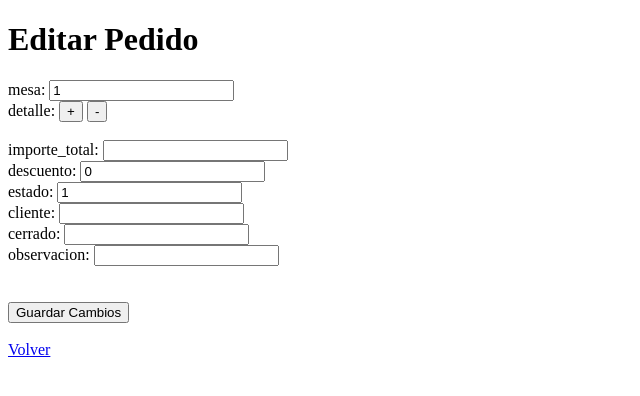
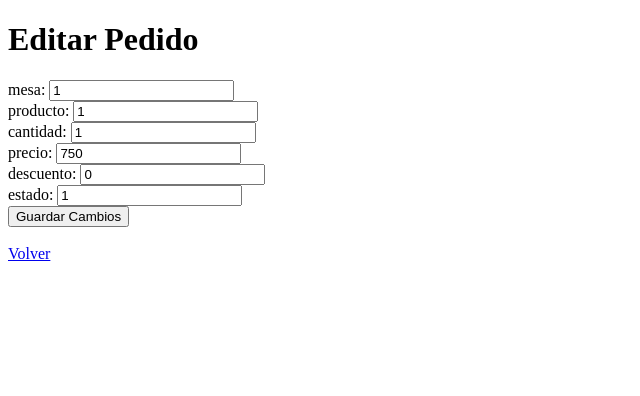
Before and after one commit to No-Country/c10-6-m-phpreact, a PHP site: page /editar_pedido.php?id=1 in a window 1280 px wide. Shown: the top 396 px of the page, without its empty margins (0-640 px from the left). Run offline with PHP 8.4, Linux system fonts and the light colour scheme; data comes from the database, SQL or seed files in the repository; data that the repository does not hold is empty.

Commit message:
Add files via upload

```diff
--- a/Back/FedeDu/ingreso-vistas-productos/Vistas/editar_pedido.php
+++ b/Back/FedeDu/ingreso-vistas-productos/Vistas/editar_pedido.php
@@ -2,7 +2,7 @@
 require_once '../Controladores/PedidoController.php';
 $control = new PedidoController;
 $Pedido = $control->mostrar_Pedido($_GET['id']);
-$Pdetalle = json_decode($Pedido['detalle'], true);
+//$Pdetalle = json_decode($Pedido['detalle'], true);
 
 ?>
 
@@ -19,39 +19,34 @@ $Pdetalle = json_decode($Pedido['detalle'], true);
         <label for="mesa">mesa:</label>
         <input type="number" id="mesa" name="mesa" value="<?php echo $Pedido['mesa'] ?>"><br>
 
-        <label for="detalle">detalle:</label>
+        <!-- <label for="detalle">detalle:</label>
         <button type="button" onclick="addFields()">+</button> <button type="button" onclick="removeFields()">-</button><br>
         <div id="wrapper">
-        <?php $i=0;
-        foreach($Pdetalle as $cmp1 => $cmp2){ $i++;
+        <?php //$i=0;
+        //foreach($Pdetalle as $cmp1 => $cmp2){ $i++;
             ?>
-            <input type="text" class="elemento" name="<?php echo "CA".$i; ?>" value="<?php echo $cmp1; ?>">
-            <input type="text" class="elemento" name="<?php echo "CB".$i; ?>" value="<?php echo $cmp2; ?>"><br>
+            <input type="text" class="elemento" name="<?php //echo "CA".$i; ?>" value="<?php //echo $cmp1; ?>">
+            <input type="text" class="elemento" name="<?php //echo "CB".$i; ?>" value="<?php //echo $cmp2; ?>"><br>
             <?php
-        }
-
-        //echo $Pdetalle['item1']
+        //}
 
         ?>
-        </div><br>
+        </div><br> -->
 
-        <label for="importe_total">importe_total:</label>
-        <input type="number" id="importe_total" name="importe_total" value="<?php echo $Pedido['importe_total'] ?>"><br>
+        <label for="producto">producto:</label>
+        <input type="number" id="producto" name="producto" value="<?php echo $Pedido['producto'] ?>"><br>
+
+        <label for="cantidad">cantidad:</label>
+        <input type="number" id="cantidad" name="cantidad" value="<?php echo $Pedido['cantidad'] ?>"><br>
+
+        <label for="precio">precio:</label>
+        <input type="number" id="precio" name="precio" value="<?php echo $Pedido['precio'] ?>"><br>
 
         <label for="descuento">descuento:</label>
         <input type="number" id="descuento" name="descuento" value="<?php echo $Pedido['descuento'] ?>"><br>
 
         <label for="estado">estado:</label>
         <input type="number" id="estado" name="estado" value="<?php echo $Pedido['estado'] ?>"><br>
-
-        <label for="cliente">cliente:</label>
-        <input type="text" id="cliente" name="cliente" value="<?php echo $Pedido['cliente'] ?>"><br>
-
-        <label for="cerrado">cerrado:</label>
-        <input type="text" id="cerrado" name="cerrado" value="<?php echo $Pedido['cerrado'] ?>"><br>
-
-        <label for="observacion">observacion:</label>
-        <input type="text" id="observacion" name="observacion" value="<?php echo $Pedido['observacion'] ?>"><br><br><br>
 
         <div>
     </div>
@@ -63,8 +58,8 @@ $Pdetalle = json_decode($Pedido['detalle'], true);
 </body>
 </html>
 
-<script>
-    i="<?php echo $i; ?>";
+<!-- <script>
+    i="<?php //echo $i; ?>";
     function addFields() { i++;
         var dummy = '<input type="text" class="elemento" name="CA'+i+'"><input type="text" class="elemento" name="CB'+i+'"><br>';
         document.getElementById('wrapper').innerHTML += dummy;
@@ -77,4 +72,4 @@ $Pdetalle = json_decode($Pedido['detalle'], true);
             }
         }
     }
-</script>
+</script> -->
```
Also changed, not shown: Back/FedeDu/ingreso-vistas-productos/Vistas/agregar_pedido.php (+12 -16 lines), Back/FedeDu/ingreso-vistas-productos/Vistas/mostrar_pedidos.php (+8 -10 lines).
